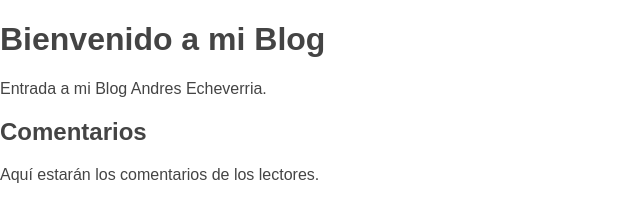
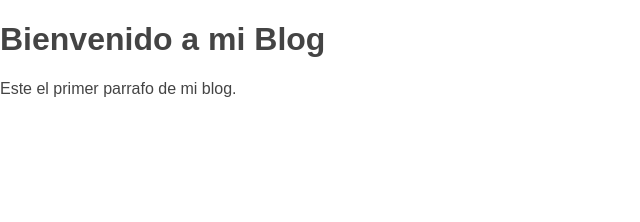
Before and after one commit to Estalin08/Blog_personal_Andres, a plain HTML site: page index.html in a window 1280 px wide. Shown: the whole page, without its empty margins (0-640 px from the left). Drawn offline with Linux system fonts and the light colour scheme.

Commit message:
Revert "Agregar sesión de comentarios"

```diff
--- a/index.html
+++ b/index.html
@@ -6,10 +6,6 @@
     </head>
 <body>
     <h1>Bienvenido a mi Blog</h1>
-    <p>Entrada a mi Blog Andres Echeverria.</p>
-    <div id="comentarios">
-       <h2>Comentarios</h2>
-       <p>Aquí estarán los comentarios de los lectores.</p>
-    </div>
+    <p>Este el primer parrafo de mi blog.</p>
 </body>
 </html>
```
